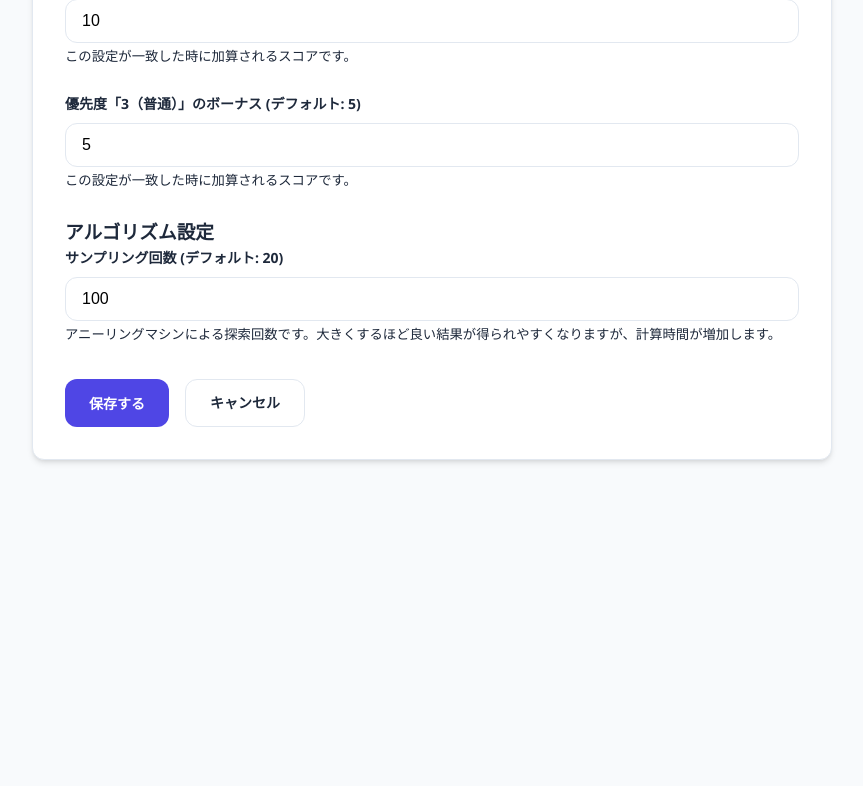
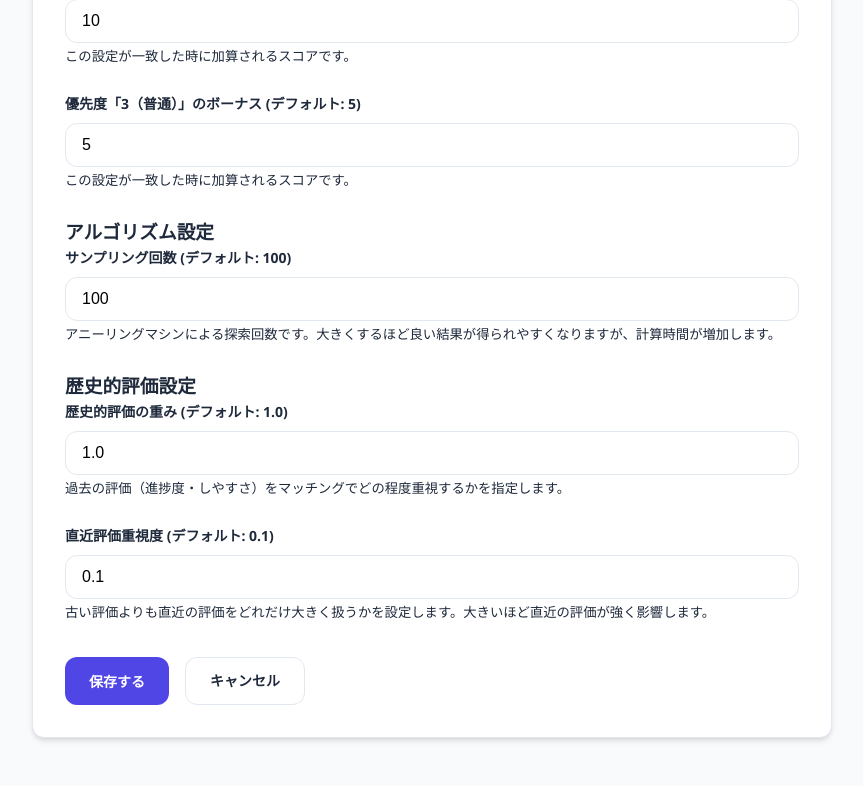
Before and after one commit to plainpine/NEXUS, a Flask app: page /matching/config in a window 1280 px wide. Shown: the part 898-1684 px from the top of the page, without its empty margins (276-1139 px from the left). Before the commit the page ends 1361 px from the top, so only its background shows below. Run offline with Flask 3, Linux system fonts and the light colour scheme; a user stored in the database is signed in; data comes from the database, SQL or seed files in the repository; both versions use the stored data as it was after the commit.

Commit message:
マッチングに事後評価を加味する

```diff
--- a/app.py
+++ b/app.py
@@ -4,7 +4,7 @@ from functools import wraps
 from datetime import datetime
 from sqlalchemy import inspect, text
 from models import db, Teacher, Student, MatchResult, AdjustedMatch, User, Event, Config, EventAttendance, Organization, Venue, TeacherEvaluation, StudentEvaluation, ProhibitedMatch
-from matching import simulated_annealing
+from matching import simulated_annealing, evaluation_rating_to_score
 import os
 
 app = Flask(__name__)
@@ -1377,6 +1377,10 @@ def matching():
     prohibited = {(pm.student_id, pm.teacher_id) for pm in ProhibitedMatch.query.filter_by(organization_id=org_id).all()}
     print(f"DEBUG: Loaded prohibited matches: {prohibited}")
 
+    target_event = Event.query.get(int(event_id))
+    if not target_event:
+        return "イベントが見つかりません", 404
+
     attendances = EventAttendance.query.filter_by(event_id=event_id, attend=True).all()
     if has_venues and venue_id:
         attendances = [a for a in attendances if a.venue_id == int(venue_id)]
@@ -1388,8 +1392,63 @@ def matching():
     teachers = Teacher.query.filter(Teacher.user_id.in_(teacher_user_ids)).all()
     students = Student.query.filter(Student.user_id.in_(student_user_ids)).all()
 
+    # --- 歴史的評価データの統合 ---
+    evaluation_map = {}
+
+    # 設定値の取得 (デフォルト値を設定)
+    historical_weight = float(configs.get('historical_weight', 1.0))
+    recency_bias = float(configs.get('recency_bias', 0.1)) # 1イベントごとに bias ずつ重みが増える
+
+    # 評価データの集計関数
+    def add_eval_to_map(eval_list, achievement_attr, quality_attr):
+        for e in eval_list:
+            event = Event.query.get(e.event_id)
+            if not event: continue
+
+            # 日付ベースの重み付け (直近ほど大きく)
+            days_ago = (datetime.now() - event.date).days
+            weight = 1.0 + (recency_bias * max(0, 100 - days_ago // 7))
+
+            score = evaluation_rating_to_score(getattr(e, achievement_attr))
+            score += evaluation_rating_to_score(getattr(e, quality_attr))
+            pair = (e.student_id, e.teacher_id)
+
+            # 加重平均のために、(合計スコア, 合計重み)を保持
+            current_sum, current_weight_sum = evaluation_map.get(pair, (0, 0))
+            evaluation_map[pair] = (current_sum + score * weight, current_weight_sum + weight)
+
+    # 対象組織の完了済み学習会だけを、過去評価として集計する。
+    completed_statuses = ['実施後', '完了']
+    completed_events = Event.query.filter(
+        Event.organization_id == org_id,
+        Event.status.in_(completed_statuses),
+        Event.date < target_event.date,
+    ).with_entities(Event.id).subquery()
+
+    # TeacherEvaluation (講師による生徒評価)
+    teacher_evaluations = TeacherEvaluation.query.filter(
+        TeacherEvaluation.event_id.in_(completed_events)
+    ).all()
+    add_eval_to_map(teacher_evaluations, 'achievement', 'teachability')
+    # StudentEvaluation (生徒による講師評価)
+    student_evaluations = StudentEvaluation.query.filter(
+        StudentEvaluation.event_id.in_(completed_events)
+    ).all()
+    add_eval_to_map(student_evaluations, 'achievement', 'learnability')
+
+    # 最終的なスコアへの変換 (加重平均)
+    final_evaluation_map = {}
+    for pair, (sum_score, sum_weight) in evaluation_map.items():
+        final_evaluation_map[pair] = (sum_score / sum_weight) * historical_weight
+
+    # ---------------------------
+
     # マッチングロジック (設定を渡すように変更)
-    results, energy = simulated_annealing(teachers, students, configs, prohibited)
+    results, energy = simulated_annealing(teachers, students, configs, prohibited, evaluation_map=final_evaluation_map)
+
+
+    session['last_energy'] = energy
+    # ... (rest of function unchanged)
 
     session['last_energy'] = energy
 
--- a/matching.py
+++ b/matching.py
@@ -43,12 +43,18 @@ def sub_name_to_attr(sub_name):
     mapping = {"数学": "math", "英語": "english", "国語": "japanese", "理科": "science", "社会": "social"}
     return mapping.get(sub_name)
 
+def evaluation_rating_to_score(rating):
+    """評価1〜4を、悪い評価が負になるスコアへ変換する。"""
+    if rating not in [1, 2, 3, 4]:
+        return 0.0
+    return float(rating) - 2.5
+
 # 禁止マッチング用コスト
 PROHIBITED_PENALTY = 1000000
 
-def score(teacher, student, config=None):
+def score(teacher, student, config=None, historical_score=0):
     config = config or DEFAULT_CONFIG
-    total = 0
+    total = historical_score
 
     # 1. 科目のマッチング
     s1_prof = get_subject_proficiency(teacher, student.subject1)
@@ -98,7 +104,7 @@ def score(teacher, student, config=None):
 
     return total
 
-def simulated_annealing(teachers, students, config=None, prohibited_matches=None):
+def simulated_annealing(teachers, students, config=None, prohibited_matches=None, evaluation_map=None):
     config = config or DEFAULT_CONFIG
     # 1. 堅牢性の向上：空入力時の処理
     if not teachers or not students:
@@ -131,7 +137,12 @@ def simulated_annealing(teachers, students, config=None, prohibited_matches=None
                 qubo[(idx, idx)] = qubo.get((idx, idx), 0) + PROHIBITED_PENALTY
             else:
                 # スコアをマイナスする（最小化のため）
-                s_val = score(teachers[j], students[i], config)
+                # ここでevaluation_mapから歴史的評価スコアを取得
+                hist_score = 0
+                if evaluation_map:
+                    hist_score = evaluation_map.get((students[i].id, teachers[j].id), 0)
+
+                s_val = score(teachers[j], students[i], config, historical_score=hist_score)
                 qubo[(idx, idx)] = qubo.get((idx, idx), 0) - s_val
 
 
@@ -169,7 +180,15 @@ def simulated_annealing(teachers, students, config=None, prohibited_matches=None
     # 生徒ごとにスコア計算をしておく
     student_teacher_scores = []
     for i in range(num_s):
-        scores = [score(teachers[j], students[i], config) for j in range(num_t)]
+        scores = [
+            score(
+                teachers[j],
+                students[i],
+                config,
+                historical_score=(evaluation_map or {}).get((students[i].id, teachers[j].id), 0),
+            )
+            for j in range(num_t)
+        ]
         student_teacher_scores.append(scores)
 
     assigned_teachers = [None] * num_s
--- a/templates/matching_config.html
+++ b/templates/matching_config.html
@@ -46,9 +46,21 @@
 
         <h3>アルゴリズム設定</h3>
         <div class="form-group">
-            <label for="num_reads">サンプリング回数 (デフォルト: 20)</label>
-            <input type="number" name="num_reads" id="num_reads" value="{{ configs.get('num_reads', 20) }}" required>
+            <label for="num_reads">サンプリング回数 (デフォルト: 100)</label>
+            <input type="number" name="num_reads" id="num_reads" value="{{ configs.get('num_reads', 100) }}" required>
             <small>アニーリングマシンによる探索回数です。大きくするほど良い結果が得られやすくなりますが、計算時間が増加します。</small>
+        </div>
+
+        <h3>歴史的評価設定</h3>
+        <div class="form-group">
+            <label for="historical_weight">歴史的評価の重み (デフォルト: 1.0)</label>
+            <input type="number" step="0.1" name="historical_weight" id="historical_weight" value="{{ configs.get('historical_weight', 1.0) }}" required>
+            <small>過去の評価（進捗度・しやすさ）をマッチングでどの程度重視するかを指定します。</small>
+        </div>
+        <div class="form-group">
+            <label for="recency_bias">直近評価重視度 (デフォルト: 0.1)</label>
+            <input type="number" step="0.1" name="recency_bias" id="recency_bias" value="{{ configs.get('recency_bias', 0.1) }}" required>
+            <small>古い評価よりも直近の評価をどれだけ大きく扱うかを設定します。大きいほど直近の評価が強く影響します。</small>
         </div>
 
         <div style="margin-top: 2rem; display: flex; gap: 1rem;">
```
Also changed, not shown: instance/database.db.
